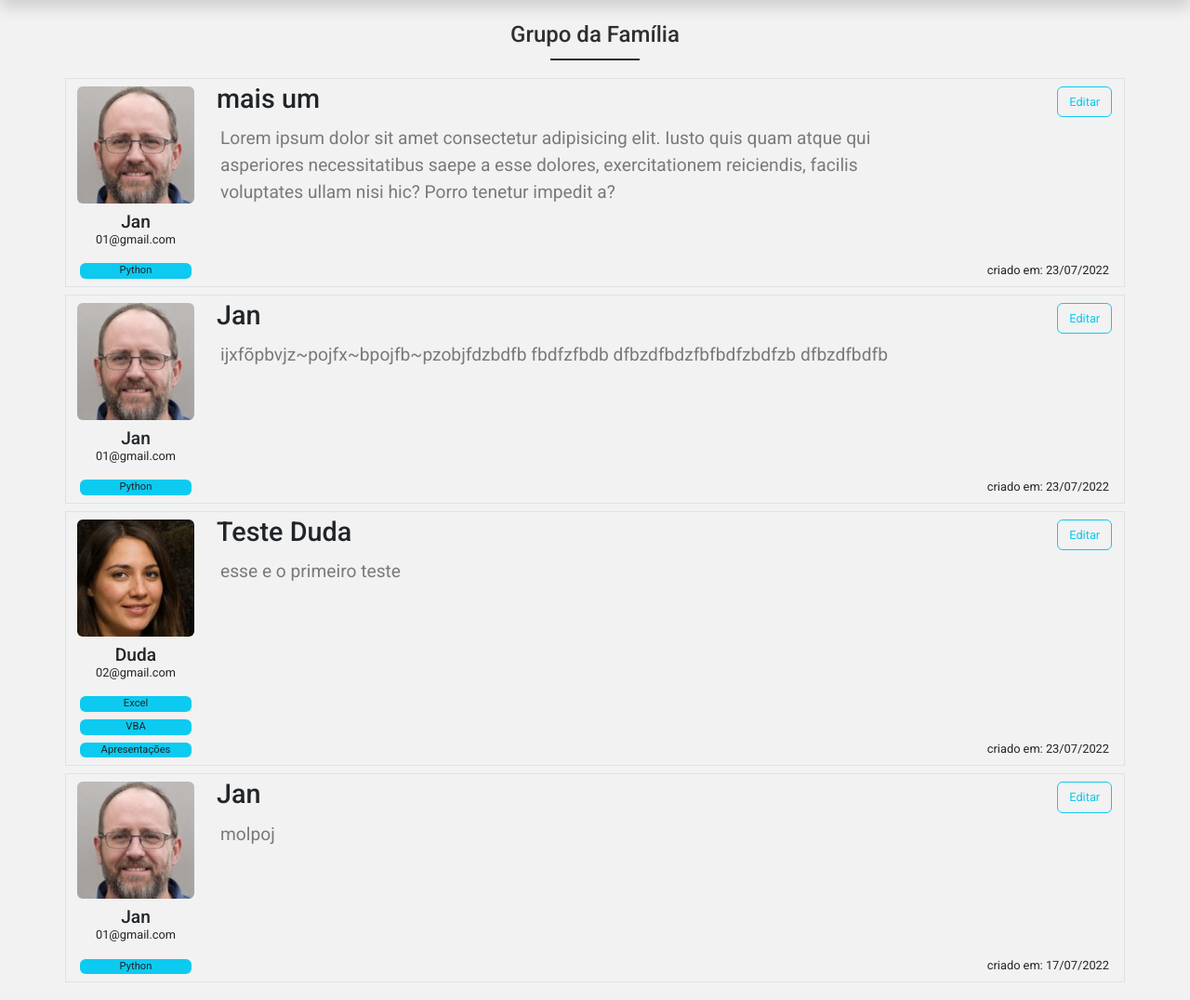
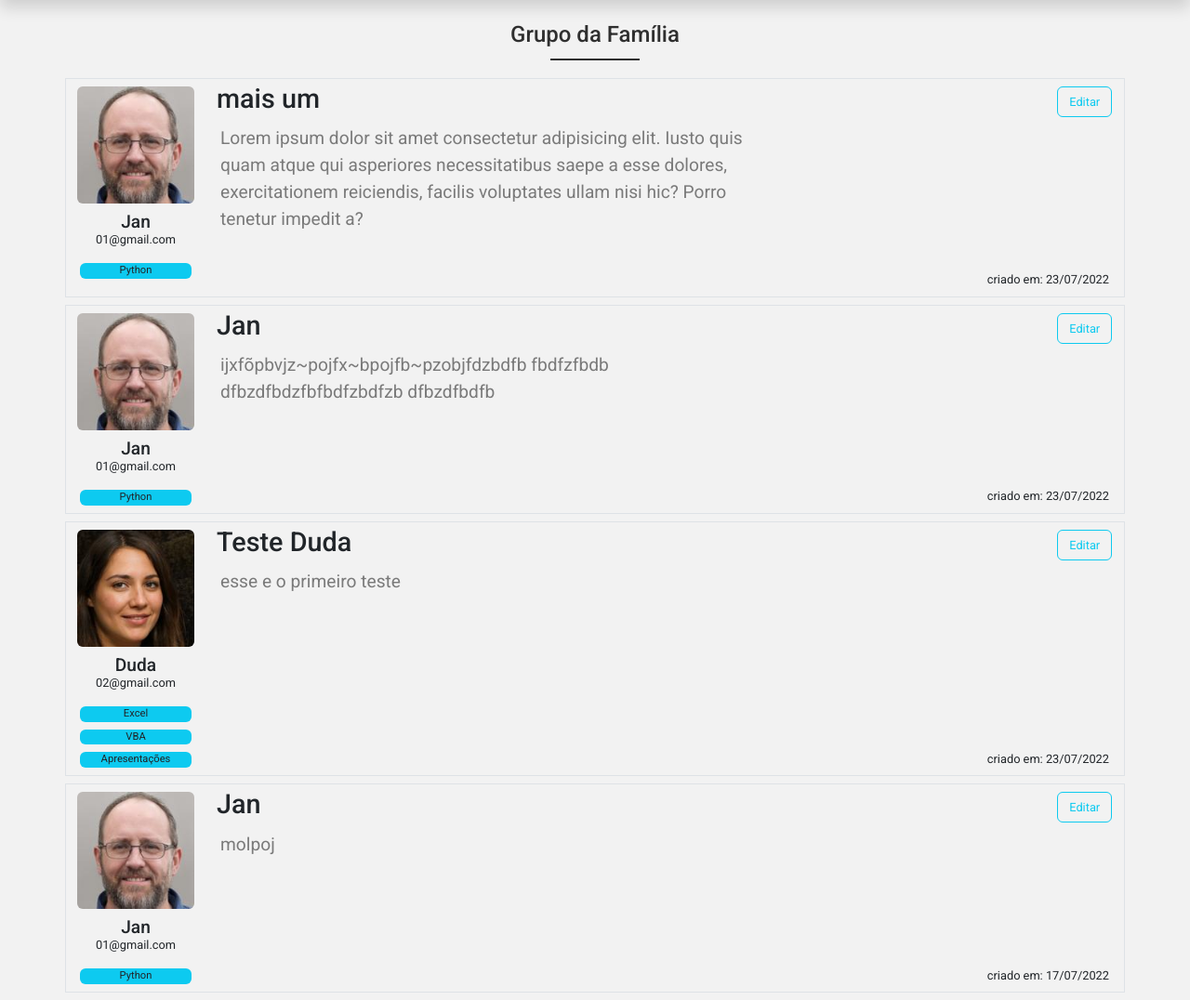
Before and after one commit to jangaguiar/grupodacasa, a Flask app: page / in a window 1280 px wide. Shown: the part 57-1133 px from the top of the page at 93% size. Run offline with Flask 2, Linux system fonts and the light colour scheme; data comes from the database, SQL or seed files in the repository; some libraries are stand-ins or nearby versions.

```diff
--- a/dafamilia/static/main.css
+++ b/dafamilia/static/main.css
@@ -145,6 +145,7 @@ body{
 }
 .post-corpo{
      font-size: 1.2rem;
+     max-width: 80%;
 }
 .post-data-criacao{
     font-family: monospace;
@@ -155,6 +156,16 @@ body{
     bottom: 0.5rem;
     right: 1rem;
 }
+
+
+/* Usuários */
+
+
+
+
+
+
+
 
 /* PERFIL */
 
```
